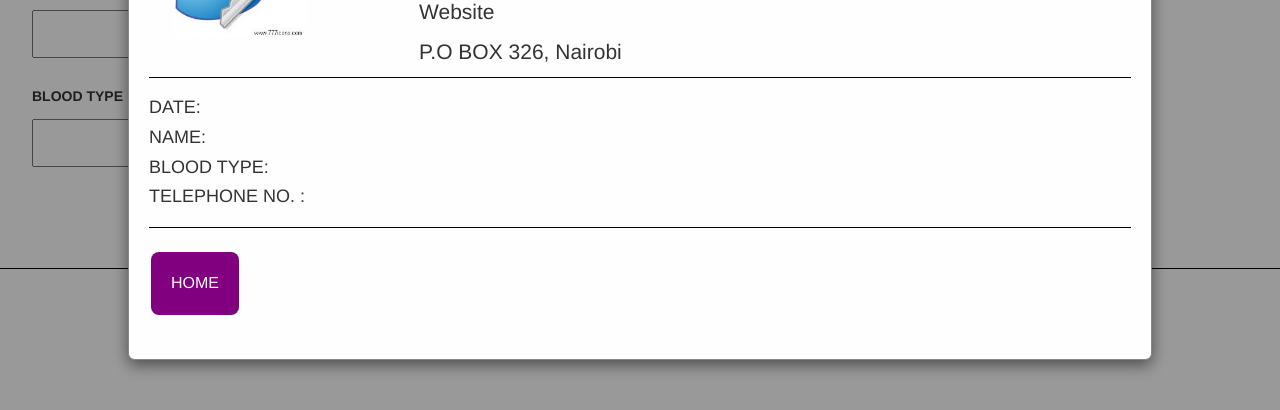
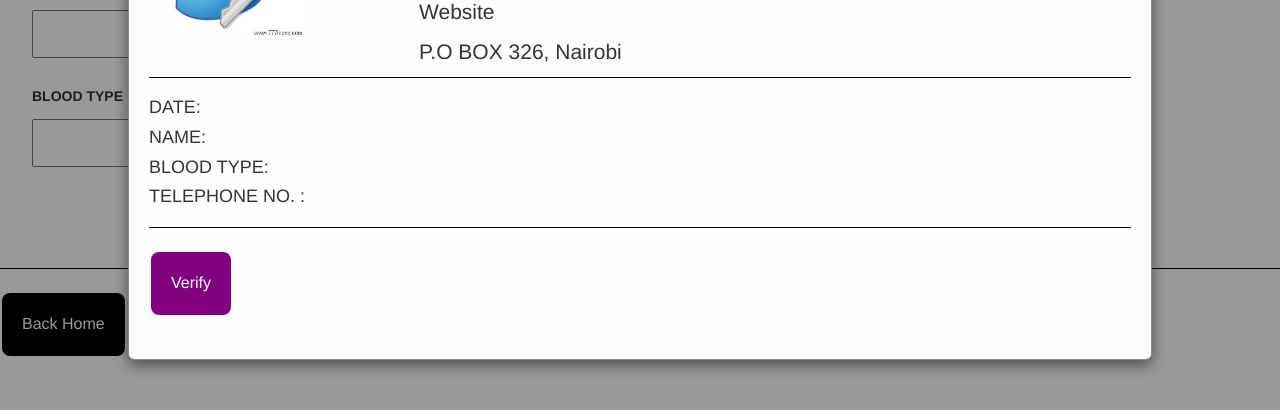
Before and after one commit to memetibryan/hospital-blood-transfusion-system, a plain HTML site: page html/user.html in a window 1280 px wide. Both pictures are taken after a click on the button "SIGN UP". Shown: the part 224-634 px from the top of the page. Drawn offline with nearby package versions, Linux system fonts and the light colour scheme.

Commit message:
customized buttons on the user page

```diff
--- a/html/user.html
+++ b/html/user.html
@@ -56,6 +56,10 @@
   <button id="myBtn" type="button">SIGN UP</button>
   <hr>
 
+  <div id="display">
+    <button type="button" onclick="home()">Back Home</button><br><br>
+  </div>
+
   <!-- The Modal -->
   <div id="myModal" class="modal">
 
@@ -82,7 +86,7 @@
       <hr>
 
         <div id="home">
-          <button type="button" style="background-color: purple;" onclick="home()">HOME</button><br><br>
+          <button type="button" style="background-color: purple;">Verify</button><br><br>
         </div>
   </div>
   <body/>
```
